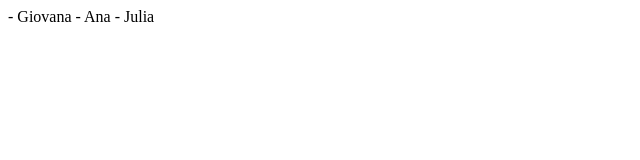
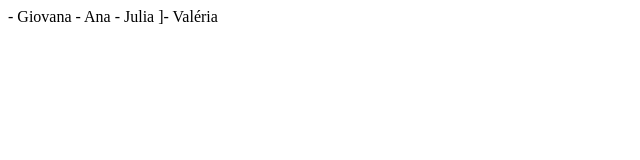
Before and after one commit to Eduardareismendes/projeto2-web, a plain HTML site: page index.html in a window 1280 px wide. Shown: the full height of the page, 0-640 px from the left. Drawn offline with Linux system fonts and the light colour scheme.

Commit message:
Versão 4.0

```diff
--- a/index.html
+++ b/index.html
@@ -10,5 +10,6 @@
     - Giovana
     - Ana
     - Julia
+    ]- Valéria
 </body>
 </html>
```
